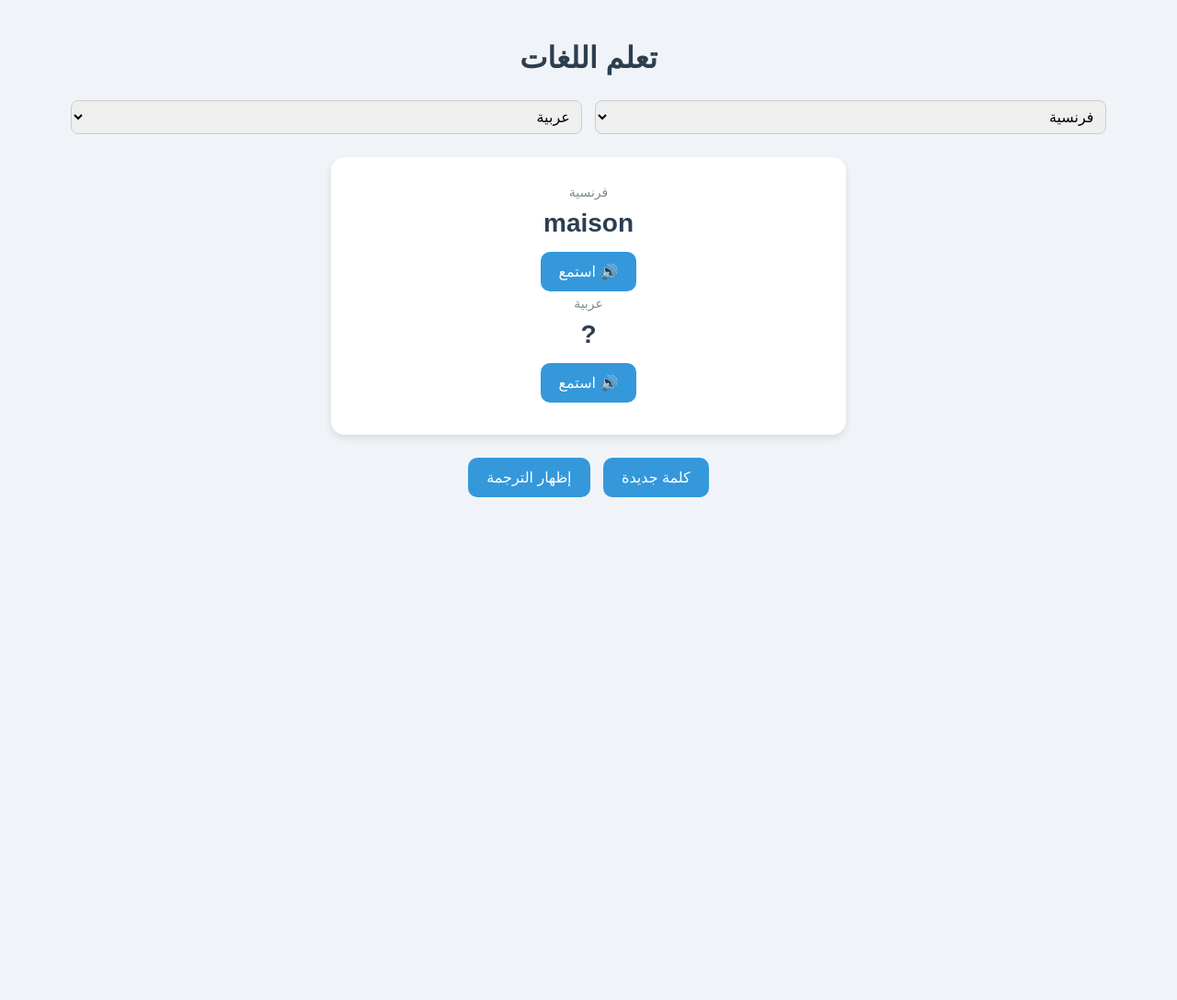
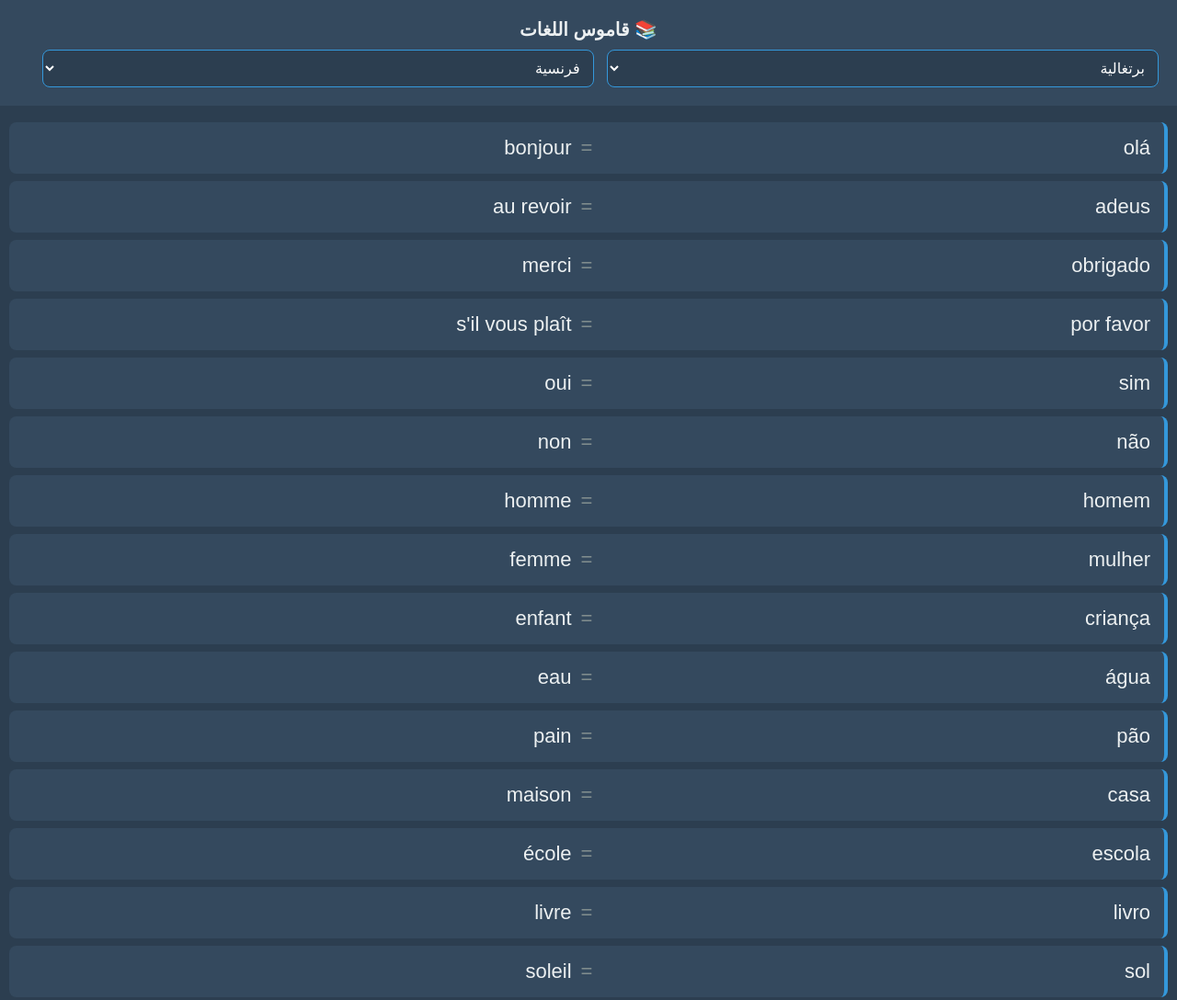
Before and after one commit to mottakiabderrahim-arch/note-app, a plain HTML site: page index.html in a window 1280 px wide. Shown: the top 1088 px of the page at 92% size. Before the commit the page ends 800 px from the top, so only its background shows below. Drawn offline with Linux system fonts and the light colour scheme.

Commit message:
Update index.html

```diff
--- a/index.html
+++ b/index.html
@@ -2,46 +2,32 @@
 <html lang="ar" dir="rtl">
 <head>
 <meta charset="UTF-8">
-<title>تعلم اللغات</title>
+<title>قاموس - لائحة</title>
 <meta name="viewport" content="width=device-width, initial-scale=1.0">
 <style>
-  body { font-family: 'Arial', sans-serif; background: #f0f4f8; padding: 15px; text-align: center; }
-  h1 { color: #2c3e50; }
-  select { padding: 8px; margin: 5px; font-size: 16px; width: 45%; border-radius: 8px; border: 1px solid #ccc; }
-  #card { background: white; margin: 20px auto; padding: 30px; border-radius: 15px; box-shadow: 0 4px 8px rgba(0,0,0,0.1); max-width: 500px; min-height: 200px; }
- .word { font-size: 28px; font-weight: bold; margin: 10px 0; color: #2c3e50; }
- .label { font-size: 14px; color: #7f8c8d; }
-  button { padding: 12px 20px; font-size: 16px; background: #3498db; color: white; border: none; border-radius: 10px; margin: 5px; cursor: pointer; }
-  button:active { background: #2980b9; }
+  body { font-family: Arial; background: #2c3e50; margin: 0; padding: 0; color: #ecf0f1; }
+ .header { background: #34495e; padding: 15px; position: sticky; top: 0; z-index: 10; }
+  select { padding: 10px; margin: 5px; font-size: 16px; width: 48%; border-radius: 8px; background: #2c3e50; color: white; border: 1px solid #3498db; }
+  h1 { margin: 5px 0; font-size: 20px; text-align: center; }
+  #list { padding: 10px; }
+ .row { background: #34495e; margin: 8px 0; padding: 15px; border-radius: 8px; font-size: 22px; display: flex; justify-content: space-between; border-right: 4px solid #3498db; }
+ .word { flex: 1; }
+ .eq { color: #7f8c8d; margin: 0 10px; }
 </style>
 </head>
 <body>
 
-<h1>تعلم اللغات</h1>
-
-<select id="lang1"></select>
-<select id="lang2"></select>
-
-<div id="card">
-  <div class="label" id="label1">فرنسية</div>
-  <div class="word" id="word1">جاري التحميل...</div>
-  <button onclick="speak(0)">🔊 استمع</button>
-
-  <div class="label" id="label2">عربية</div>
-  <div class="word" id="word2">؟</div>
-  <button onclick="speak(1)">🔊 استمع</button>
+<div class="header">
+  <h1>📚 قاموس اللغات</h1>
+  <select id="lang1"></select>
+  <select id="lang2"></select>
 </div>
 
-<button onclick="nextWord()">كلمة جديدة</button>
-<button onclick="showAnswer()">إظهار الترجمة</button>
+<div id="list">جاري التحميل...</div>
 
 <script>
 let words = [];
-let currentIndex = 0;
-let synth = window.speechSynthesis;
-
 const langNames = ["فرنسية","انجليزية","عربية","تركية","برتغالية","اسبانية","المانية","ايطالية","روسية","هندية"];
-const ttsCodes = ["fr-FR","en-US","ar-SA","tr-TR","pt-PT","es-ES","de-DE","it-IT","ru-RU","hi-IN"];
 
 function readFile(file, callback) {
   let xhr = new XMLHttpRequest();
@@ -50,11 +36,8 @@ function readFile(file, callback) {
     if(xhr.status == 200 || xhr.status == 0) {
       callback(xhr.responseText);
     } else {
-      document.getElementById('word1').innerText = "خطأ: ما لقيتش abd.txt";
+      document.getElementById('list').innerText = "خطأ: ما لقيتش abd.txt";
     }
-  };
-  xhr.onerror = function() {
-    document.getElementById('word1').innerText = "خطأ: فشل تحميل الملف";
   };
   xhr.send();
 }
@@ -68,42 +51,29 @@ readFile('abd.txt', function(text) {
     s1.innerHTML += `<option value="${i}">${name}</option>`;
     s2.innerHTML += `<option value="${i}">${name}</option>`;
   });
-  s1.value = 0;
-  s2.value = 2;
+  s1.value = 4; // برتغالية
+  s2.value = 0; // فرنسية
 
-  document.getElementById('word1').innerText = "اضغط كلمة جديدة";
-  nextWord();
+  s1.onchange = s2.onchange = displayList;
+  displayList();
 });
 
-function nextWord() {
-  if(words.length == 0) return;
-  currentIndex = Math.floor(Math.random() * words.length);
-  displayWord();
-}
-
-function showAnswer() {
-  const l2 = document.getElementById('lang2').value;
-  if(words[currentIndex]) {
-    document.getElementById('word2').innerText = words[currentIndex][l2];
-  }
-}
-
-function displayWord() {
+function displayList() {
   const l1 = document.getElementById('lang1').value;
   const l2 = document.getElementById('lang2').value;
-  document.getElementById('label1').innerText = langNames[l1];
-  document.getElementById('label2').innerText = langNames[l2];
-  document.getElementById('word1').innerText = words[currentIndex][l1];
-  document.getElementById('word2').innerText = "?";
-}
+  let html = '';
 
-function speak(num) {
-  if(words.length == 0) return;
-  const lang = num == 0? document.getElementById('lang1').value : document.getElementById('lang2').value;
-  const text = words[currentIndex][lang];
-  let msg = new SpeechSynthesisUtterance(text);
-  msg.lang = ttsCodes[lang];
-  synth.speak(msg);
+  words.forEach(row => {
+    if(row[l1] && row[l2]) {
+      html += `<div class="row">
+        <div class="word">${row[l1]}</div>
+        <div class="eq">=</div>
+        <div class="word">${row[l2]}</div>
+      </div>`;
+    }
+  });
+
+  document.getElementById('list').innerHTML = html;
 }
 </script>
 </body>
```
